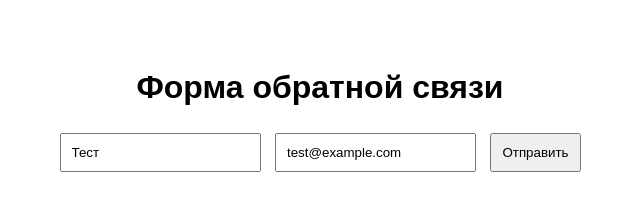
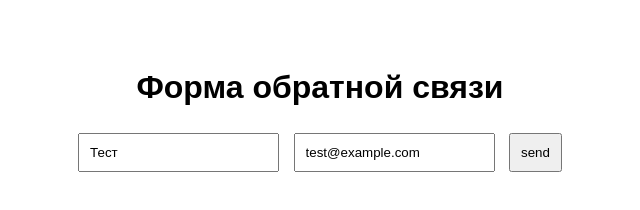
Before and after one commit to Sheldyon/ci-cd-demo, a website: page index.html in a window 1280 px wide. Shown: the whole page, without its empty margins (320-960 px from the left). Drawn offline with Linux system fonts and the light colour scheme.

Commit message:
Test: break button text

```diff
--- a/index.html
+++ b/index.html
@@ -15,7 +15,7 @@
     <form id="testForm">
         <input type="text" id="name" placeholder="Ваше имя" value="Тест">
         <input type="email" id="email" placeholder="Email" value="test@example.com">
-        <button type="submit" id="submitBtn">Отправить</button>
+        <button type="submit" id="submitBtn">send</button>
     </form>
     <div id="message"></div>
 
```
